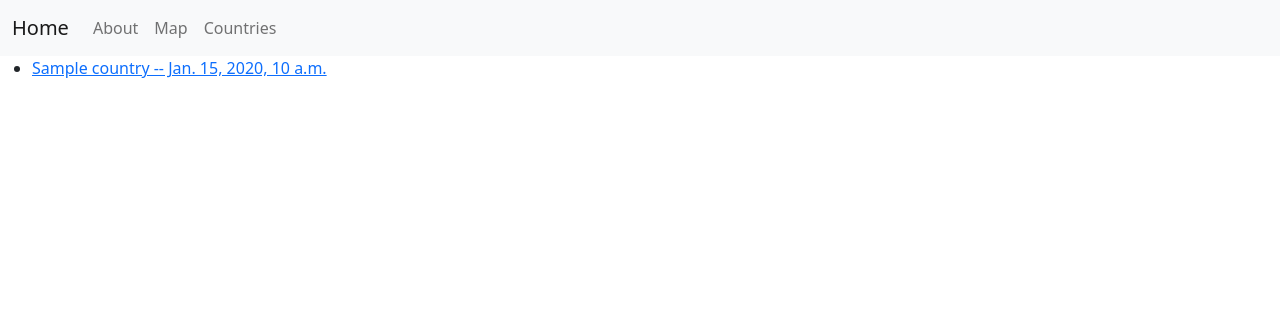
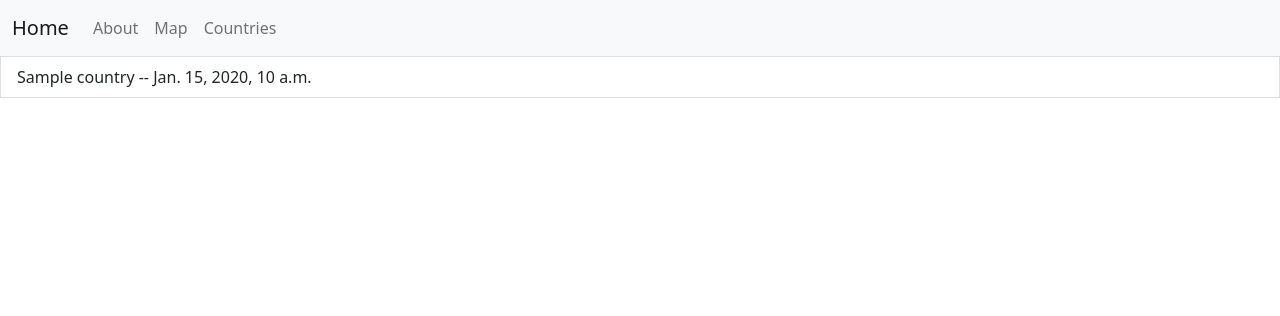
Before and after one commit to klong46/Constitution_Explorer, a Django app: template ConstitutionExplorer/conexsite/conex/templates/conex/countries.html in a window 1280 px wide. Shown: the top 316 px of the page. Run offline with Django 3.2, Linux system fonts and the light colour scheme; the template is opened without the code that fills it: most values are stand-ins (such as "Sample title", 1, 10 or a date in 2020).

Commit message:
bootstrap country list

```diff
--- a/ConstitutionExplorer/conexsite/conex/templates/conex/countries.html
+++ b/ConstitutionExplorer/conexsite/conex/templates/conex/countries.html
@@ -2,9 +2,9 @@
 
 {% block content %}
 {% if constitution_list %}
-    <ul>
+    <ul class="list-group">
     {% for constitution in constitution_list %}
-        <li><a href="{% url 'conex:detail' constitution.id %}">{{ constitution.country }} -- {{constitution.write_date}}</a></li>
+        <li><a class="list-group-item" href="{% url 'conex:detail' constitution.id %}">{{ constitution.country }} -- {{constitution.write_date}}</a></li>
     {% endfor %}
     </ul>
 {% endif %}
```
